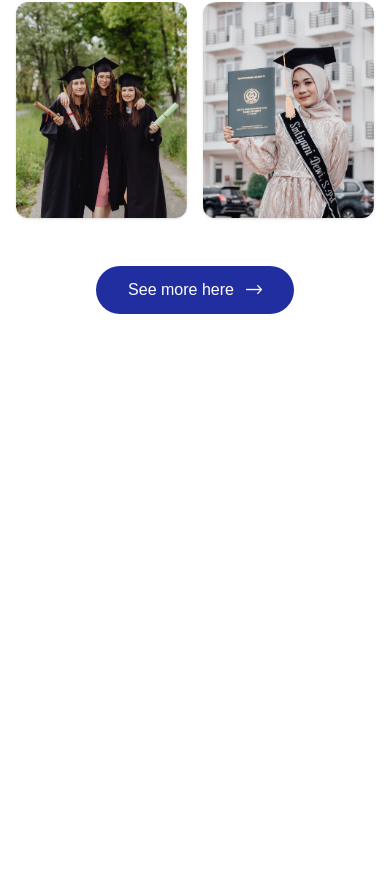
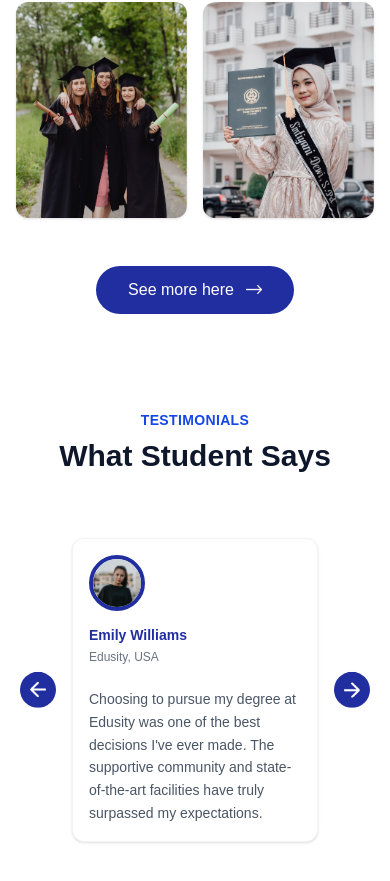
Before and after one commit to salmanbintariq/edusity, a React (Vite) app: page / in a window 390 px wide. Shown: the part 3522-4403 px from the top of the page. Before the commit the page ends 3916 px from the top, so only its background shows below. Built offline with nearby package versions, Linux system fonts and the light colour scheme.

Commit message:
Added responsive Testimonials slider with custom logic and CSS transitions

```diff
--- a/src/App.jsx
+++ b/src/App.jsx
@@ -3,6 +3,7 @@ import Campus from "./Components/Campus";
 import Hero from "./Components/Hero"
 import Navbar from "./Components/Navbar"
 import Program from "./Components/Program"
+import Testimonials from "./Components/Testimonials";
 import Title from "./Components/Title"
 
 
@@ -26,6 +27,11 @@ const App = () => {
           <Title subTitle="GALLERY" title="Campus Photos" />
           <Campus />
         </section>
+
+        <section id="testimonials" className="">
+          <Title subTitle="TESTIMONIALS" title="What Student Says" />
+          <Testimonials />
+        </section>
       </main>
     </div>
   );
--- /dev/null
+++ b/src/Components/Testimonials.jsx
@@ -0,0 +1,113 @@
+import next_icon from "../assets/next-icon.png";
+import back_icon from "../assets/back-icon.png";
+
+import user_1 from "../assets/user-1.png";
+import user_2 from "../assets/user-2.png";
+import user_3 from "../assets/user-3.png";
+import user_4 from "../assets/user-4.png";
+import { useRef } from "react";
+
+const TESTIMONIAL_DATA = [
+  {
+    id: 1,
+    name: "Emily Williams",
+    location: "Edusity, USA",
+    img: user_1,
+    text: "Choosing to pursue my degree at Edusity was one of the best decisions I've ever made. The supportive community and state-of-the-art facilities have truly surpassed my expectations.",
+  },
+  {
+    id: 2,
+    name: "William Jackson",
+    location: "Edusity, USA",
+    img: user_2,
+    text: "The academic excellence and faculty mentorship at Edusity have shaped my career in ways I never imagined. I am grateful for the hands-on learning opportunities.",
+  },
+  {
+    id: 3,
+    name: "Sophia Bennett",
+    location: "Edusity, UK",
+    img: user_3,
+    text: "The global perspective I gained here is invaluable. The cultural diversity on campus makes every discussion rich and insightful.",
+  },
+  {
+    id: 4,
+    name: "James Miller",
+    location: "Edusity, Canada",
+    img: user_4,
+    text: "Edusity provides a perfect balance of theory and practice. The career services team helped me land my dream internship before graduation.",
+  },
+];
+
+const Testimonials = () => {
+
+  const slider = useRef();
+  let tx = 0;
+
+  // Slide Forward Function
+  const slideForward = ()=>{
+    if(tx > -50){
+      tx -= 25;
+    }
+    slider.current.style.transform = `translateX(${tx}%)`;
+  }
+
+  // Slide Backward Function
+  const slideBackward = ()=>{
+    if(tx < 0){
+      tx += 25;
+    }
+    slider.current.style.transform = `translateX(${tx}%)`;
+  }
+
+  return (
+    <div className="relative px-12 md:px-2">
+      {/* Navigation Arrows */}
+      <img
+        className="absolute top-1/2 right-1 md:-right-12.5 -translate-y-1/2 w-9 md:w-11 p-2.5 md:p-3 bg-[#212EA0] rounded-full cursor-pointer z-10"
+        src={next_icon}
+        alt="next_arrow_icon"
+        onClick={slideForward}
+      />
+      <img
+        className="absolute top-1/2 left-1 md:-left-12.5 -translate-y-1/2 w-9 md:w-11 p-2.5 md:p-3 bg-[#212EA0] rounded-full cursor-pointer z-10"
+        src={back_icon}
+        alt="back_arrow_icon"
+        onClick={slideBackward}
+      />
+
+      {/* Slider */}
+      <div className="overflow-hidden">
+        <ul ref={slider} className="flex w-[400%] md:w-[200%] transition-transform duration-500">
+          {TESTIMONIAL_DATA.map(({ id, name, img, location, text }) => (
+            <li key={id} className="w-full p-2 md:p-5">
+              {/* The Card */}
+              <div className="card-container shadow p-4 md:p-8 rounded-xl bg-white border border-gray-100 h-full flex flex-col">
+                {/* 1.Header Area */}
+                <div className="flex flex-col md:flex-row md:items-center items-start gap-4 mb-5">
+                  <img
+                    src={img}
+                    className="block w-14 md:w-16 rounded-full border-4 border-[#212EA0]"
+                    alt=""
+                  />
+                  <div>
+                    <h3 className="text-[#212EA0] text-sm md:text-lg font-bold leading-tight">
+                      {name}
+                    </h3>
+                    <span className="text-gray-500 text-xs md:text-sm">{location}</span>
+                  </div>
+                </div>
+
+                {/* 2.Message Area */}
+                <p className="text-gray-600 leading-relaxed text-sm md:text-[15px]">
+                  {text}
+                </p>
+              </div>
+            </li>
+          ))}
+        </ul>
+      </div>
+    </div>
+  );
+};
+
+export default Testimonials;
```
